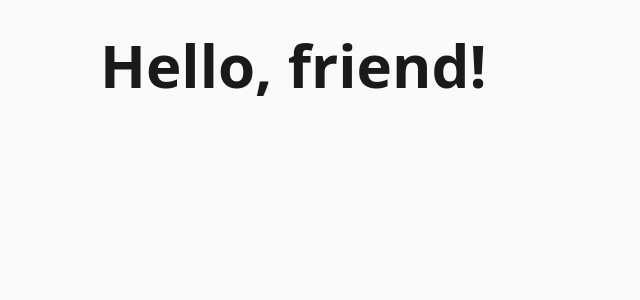
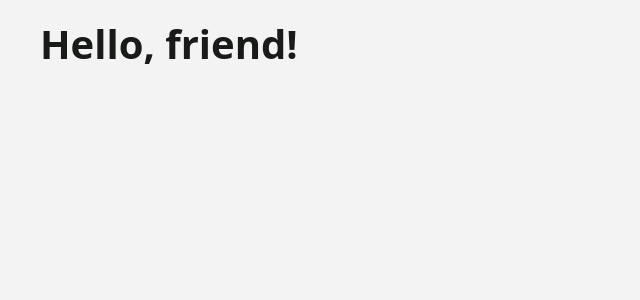
Before and after one commit to CodectiveOrg/topics, a Next.js app: page / in a window 1280 px wide. Shown: the top 300 px of the page, without its empty margins (0-640 px from the left). Built offline with nearby package versions, Linux system fonts and the light colour scheme.

Commit message:
[FIX] wrong global styles

```diff
--- a/src/app/globals.css
+++ b/src/app/globals.css
@@ -1,5 +1,6 @@
 :root {
   --color-gray-98: hsl(120deg 4% 98%);
+  --color-gray-95: hsl(120deg 4% 95%);
   --color-gray-90: hsl(120deg 4% 90%);
   --color-gray-80: hsl(120deg 4% 80%);
   --color-gray-70: hsl(120deg 4% 70%);
@@ -30,13 +31,13 @@
     hsl(120deg 70% 40%)
   );
 
-  --color-default-background: var(--color-gray-98);
+  --color-default-background: var(--color-gray-95);
   --color-default-foreground: var(--color-gray-10);
 
   --color-box-shadow-subtle: hsl(0deg 0% 10% / 12%);
-  --box-shadow-subtle: 0 0.2rem 0.5rem 0 var(--color-box-shadow-subtle);
+  --box-shadow-subtle: 0 0.1rem 0.25rem 0 var(--color-box-shadow-subtle);
 
-  --border-radius: 0.25rem;
+  --border-radius: 0.875rem;
 }
 
 *,
@@ -50,7 +51,6 @@
 
 html {
   font-family: system-ui;
-  font-size: 150%;
 }
 
 input,
@@ -81,7 +81,7 @@ body {
   background-color: var(--color-default-background);
   color: var(--color-default-foreground);
 
-  inline-size: min(45rem, 100% - 2rem);
+  inline-size: min(75rem, 100% - 2rem);
 
   margin-inline: auto;
   padding-block: 1rem;
--- a/src/styles/typography.css
+++ b/src/styles/typography.css
@@ -1,11 +1,11 @@
 :root {
   --fz-100: ;
   --fz-200: ;
-  --fz-300: 1rem;
-  --fz-400: 1.25rem;
-  --fz-500: 1.5rem;
-  --fz-600: 2rem;
-  --fz-700: 2.5rem;
-  --fz-800: 4rem;
-  --fz-900: 6rem;
+  --fz-300: clamp(0.75rem, 0.6429rem + 0.4762vw, 1rem);
+  --fz-400: clamp(1rem, 0.8929rem + 0.4762vw, 1.25rem);
+  --fz-500: clamp(1.25rem, 1.1429rem + 0.4762vw, 1.5rem);
+  --fz-600: clamp(1.5rem, 1.2857rem + 0.9524vw, 2rem);
+  --fz-700: clamp(1.75rem, 1.4286rem + 1.4286vw, 2.5rem);
+  --fz-800: clamp(2.5rem, 1.8571rem + 2.8571vw, 4rem);
+  --fz-900: clamp(3rem, 1.7143rem + 5.7143vw, 6rem);
 }
```
